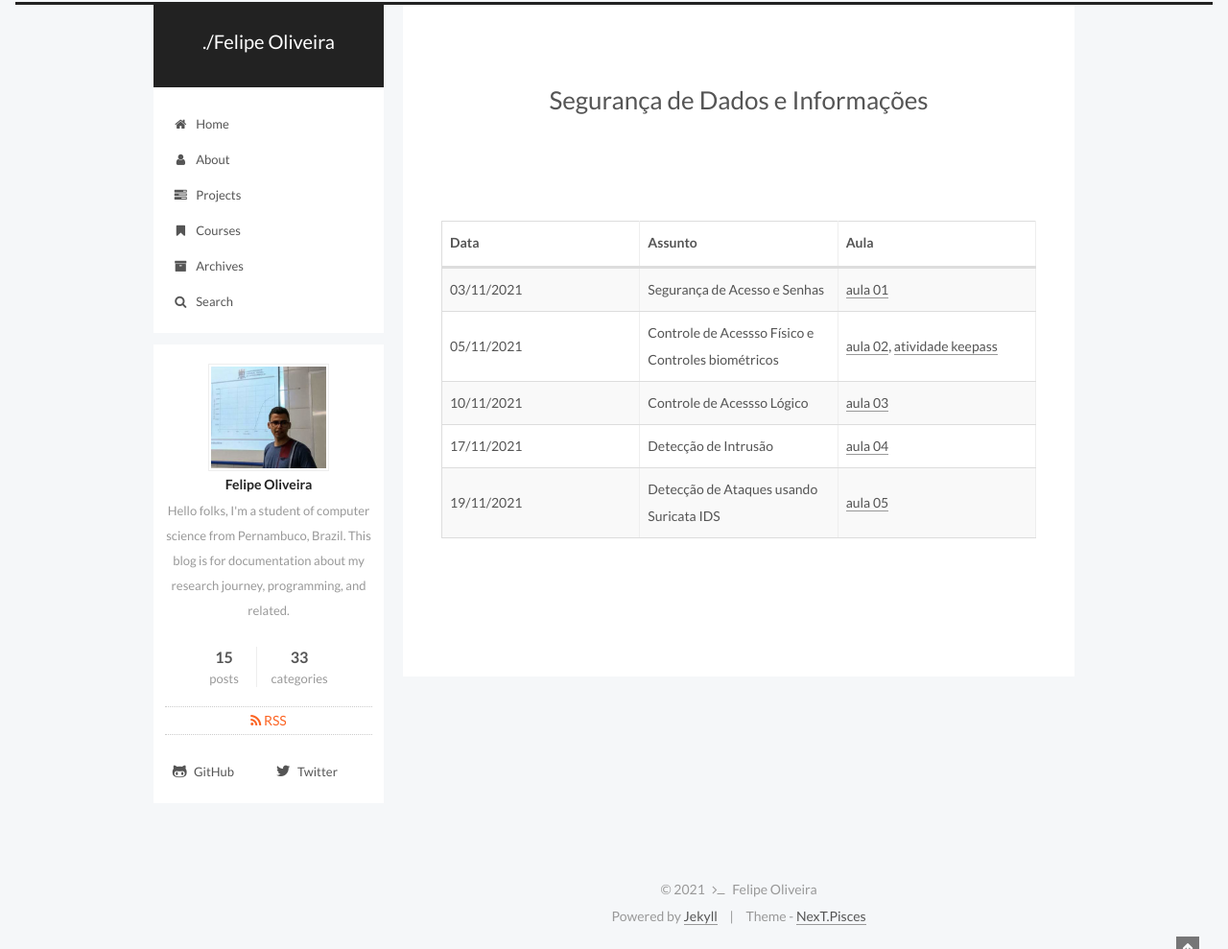
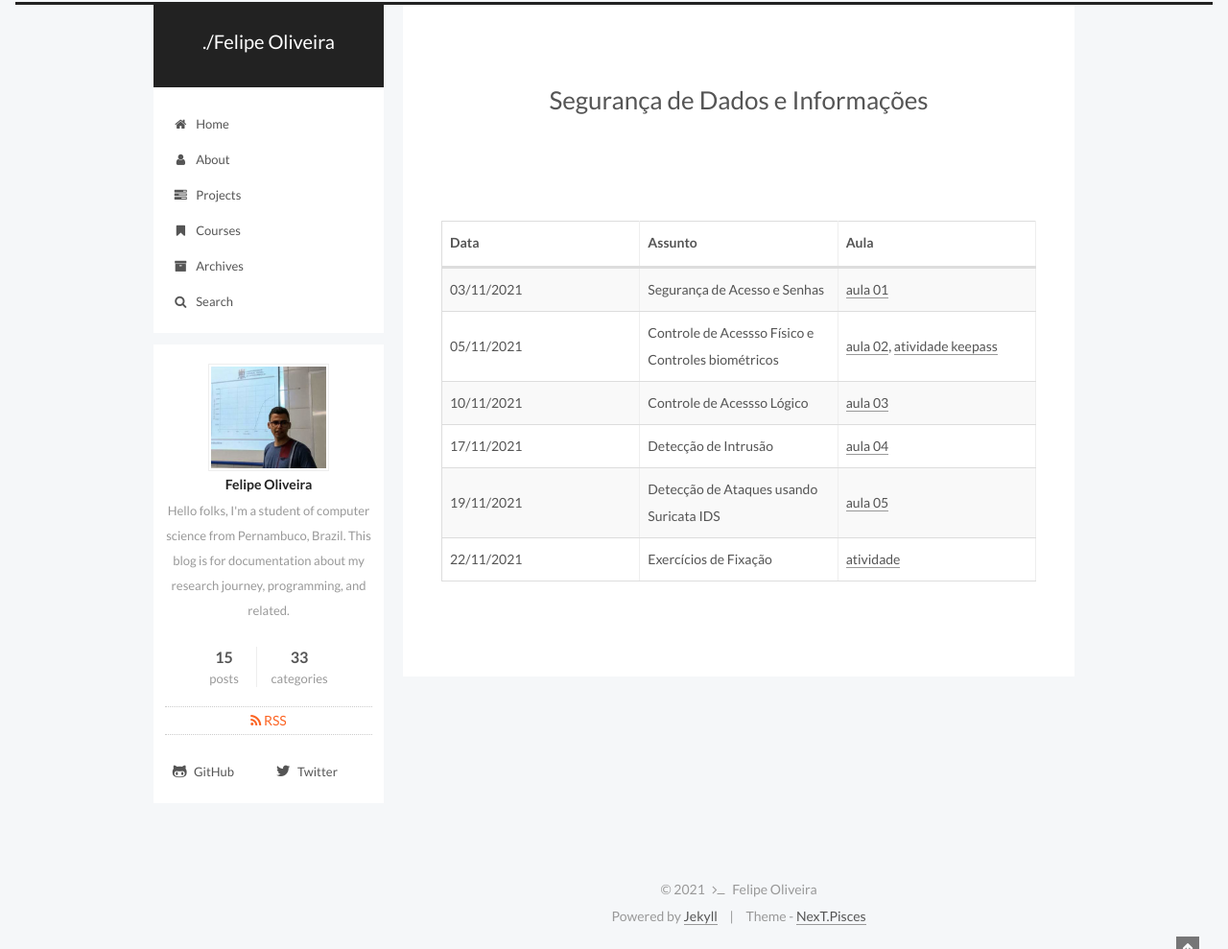
Before and after one commit to fdoliv/fdoliv.github.io, a Jekyll site: the page built from courses/sdi/index.md, in a window 1280 px wide. Shown: the whole page at 96% size. Built offline with Jekyll 4.4.1, drawn with Linux system fonts in a browser that asks for light colours.

Commit message:
Exercicio

```diff
--- a/courses/sdi/index.md
+++ b/courses/sdi/index.md
@@ -18,3 +18,4 @@ comments: false
 | 10/11/2021 | Controle de Acessso Lógico | [aula 03]({{ site.url }}/assets/arquivos/sdi/aula03.pdf){:target="_blank"} |
 | 17/11/2021 | Detecção de Intrusão | [aula 04]({{ site.url }}/assets/arquivos/sdi/aula04.pdf){:target="_blank"} |
 | 19/11/2021 | Detecção de Ataques usando Suricata IDS | [aula 05](https://fdoprof.com/tutorial/2021/11/19/suricata/){:target="_blank"} |
+| 22/11/2021 | Exercícios de Fixação | [atividade]({{ site.url }}/assets/arquivos/sdi/exercicio.pdf){:target="_blank"} |
```
Also changed, not shown: 1 other file.
